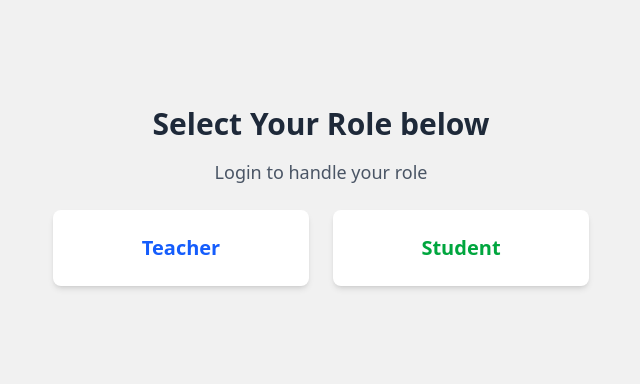
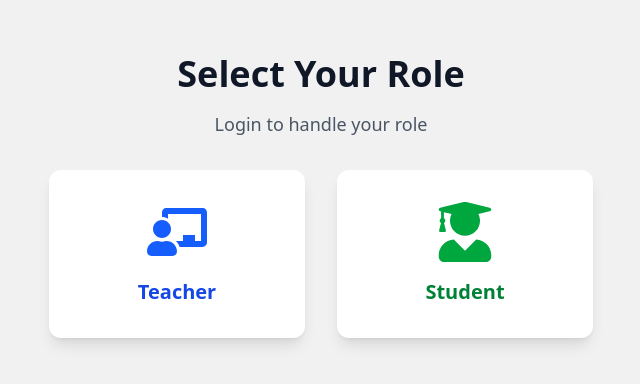
Before and after one commit to ayanfarooque/gdgsc-25, a React (Vite) app in the folder client/: page /notification in a window 1280 px wide. Shown: the part 204-588 px from the top of the page, without its empty margins (319-959 px from the left). Built offline with nearby package versions, Linux system fonts and the light colour scheme.

Commit message:
ui updates and token logic fixes in app.jsx

```diff
--- a/client/src/App.jsx
+++ b/client/src/App.jsx
@@ -32,7 +32,7 @@ const App = () => {
   };
 
   const stoken = localStorage.getItem("sToken")
-  return stoken ? (
+  return stoken || ttoken ? (
     <div className="flex h-screen w-full bg-gray-900 text-gray-100">
       <Sidebar role={role} />
       <div className="flex-1 overflow-auto">
--- a/client/src/pages/LoginSelection.jsx
+++ b/client/src/pages/LoginSelection.jsx
@@ -1,22 +1,28 @@
 import React from "react";
+import { FaUserGraduate, FaChalkboardTeacher } from "react-icons/fa";
 
 function LoginSelection({ onSelect }) {
   return (
     <div className="flex flex-col items-center justify-center min-h-screen bg-[#f1f1f1] text-gray-800">
-      <h1 className="text-3xl font-bold mb-4">Select Your Role below</h1>
-      <p className="text-lg text-gray-600 mb-6">Login to handle your role</p>
-      <div className="flex gap-6">
+      <h1 className="text-4xl font-extrabold mb-4 text-gray-900">Select Your Role</h1>
+      <p className="text-lg text-gray-600 mb-8">Login to handle your role</p>
+      <div className="flex gap-8">
+        {/* Teacher Card */}
         <div
-          className="w-64 p-6 bg-white rounded-lg shadow-md text-center cursor-pointer transform transition duration-300 hover:scale-105 hover:shadow-lg"
+          className="w-64 p-8 bg-white rounded-xl shadow-lg text-center cursor-pointer transform transition duration-300 hover:scale-105 hover:shadow-2xl"
           onClick={() => onSelect("teacher")}
         >
-          <h3 className="text-xl font-semibold text-blue-600">Teacher</h3>
+          <FaChalkboardTeacher className="text-blue-600 text-6xl mb-4 mx-auto" />
+          <h3 className="text-xl font-semibold text-blue-700">Teacher</h3>
         </div>
+
+        {/* Student Card */}
         <div
-          className="w-64 p-6 bg-white rounded-lg shadow-md text-center cursor-pointer transform transition duration-300 hover:scale-105 hover:shadow-lg"
+          className="w-64 p-8 bg-white rounded-xl shadow-lg text-center cursor-pointer transform transition duration-300 hover:scale-105 hover:shadow-2xl"
           onClick={() => onSelect("student")}
         >
-          <h3 className="text-xl font-semibold text-green-600">Student</h3>
+          <FaUserGraduate className="text-green-600 text-6xl mb-4 mx-auto" />
+          <h3 className="text-xl font-semibold text-green-700">Student</h3>
         </div>
       </div>
     </div>
--- a/client/src/pages/StudentLogin.jsx
+++ b/client/src/pages/StudentLogin.jsx
@@ -43,7 +43,7 @@ function StudentLogin() {
         <LoginContext.PageWrapper>
 
 
-            <LoginContext.Container>
+            <LoginContext.Container className="h-[600px] text-xl">
                 <LoginContext.SignUpContainer signinIn={isStudentSignIn}>
                     <LoginContext.Form onSubmit={onSubmitHandler}>
                         <LoginContext.Title>Create Student Account</LoginContext.Title>
--- a/client/src/pages/TeacherLogin.jsx
+++ b/client/src/pages/TeacherLogin.jsx
@@ -56,13 +56,13 @@ function TeacherLogin() {
                 Back
             </button>
 
-            <LoginContext.Container>
+            <LoginContext.Container className=" h-[600px] text-xl">
                 <LoginContext.SignUpContainer signinIn={isTeacherSignIn}>
                     <LoginContext.Form onSubmit={onSubmitHandler}>
                         <LoginContext.Title>Create Teacher Account</LoginContext.Title>
-                        <LoginContext.Input type="text" placeholder="Teacher Name" />
-                        <LoginContext.Input onChange={(e) => setEmail(e.target.value)} type="email" placeholder="Teacher Email" />
-                        <LoginContext.Input onChange={(e) => setPassword(e.target.value)} type="password" placeholder="Password" />
+                        <LoginContext.Input className="w-full h-12 text-lg p-3 border rounded-md" type="text" placeholder="Teacher Name" />
+                        <LoginContext.Input className="w-full h-12 text-lg p-3 border rounded-md" onChange={(e) => setEmail(e.target.value)} type="email" placeholder="Teacher Email" />
+                        <LoginContext.Input className="w-full h-12 text-lg p-3 border rounded-md" onChange={(e) => setPassword(e.target.value)} type="password" placeholder="Password" />
                         <LoginContext.Button type="submit">Sign Up</LoginContext.Button>
                     </LoginContext.Form>
                 </LoginContext.SignUpContainer>
@@ -77,7 +77,7 @@ function TeacherLogin() {
                     </LoginContext.Form>
                 </LoginContext.SignInContainer>
 
-                <LoginContext.OverlayContainer signinIn={isTeacherSignIn}>
+                <LoginContext.OverlayContainer className="w-full h-full" signinIn={isTeacherSignIn}>
                     <LoginContext.Overlay signinIn={isTeacherSignIn}>
                         <LoginContext.LeftOverlayPanel signinIn={isTeacherSignIn}>
                             <LoginContext.Title>Welcome Back, Teacher!</LoginContext.Title>
--- a/client/src/pages/style.css
+++ b/client/src/pages/style.css
@@ -0,0 +1,14 @@
+.container {
+    width: 900px; /* Increase width */
+    height: 600px; /* Increase height */
+}
+input {
+    width: 100%;
+    height: 50px;
+    font-size: 18px;
+}
+
+button {
+    padding: 12px 25px;
+    font-size: 18px;
+}
```
